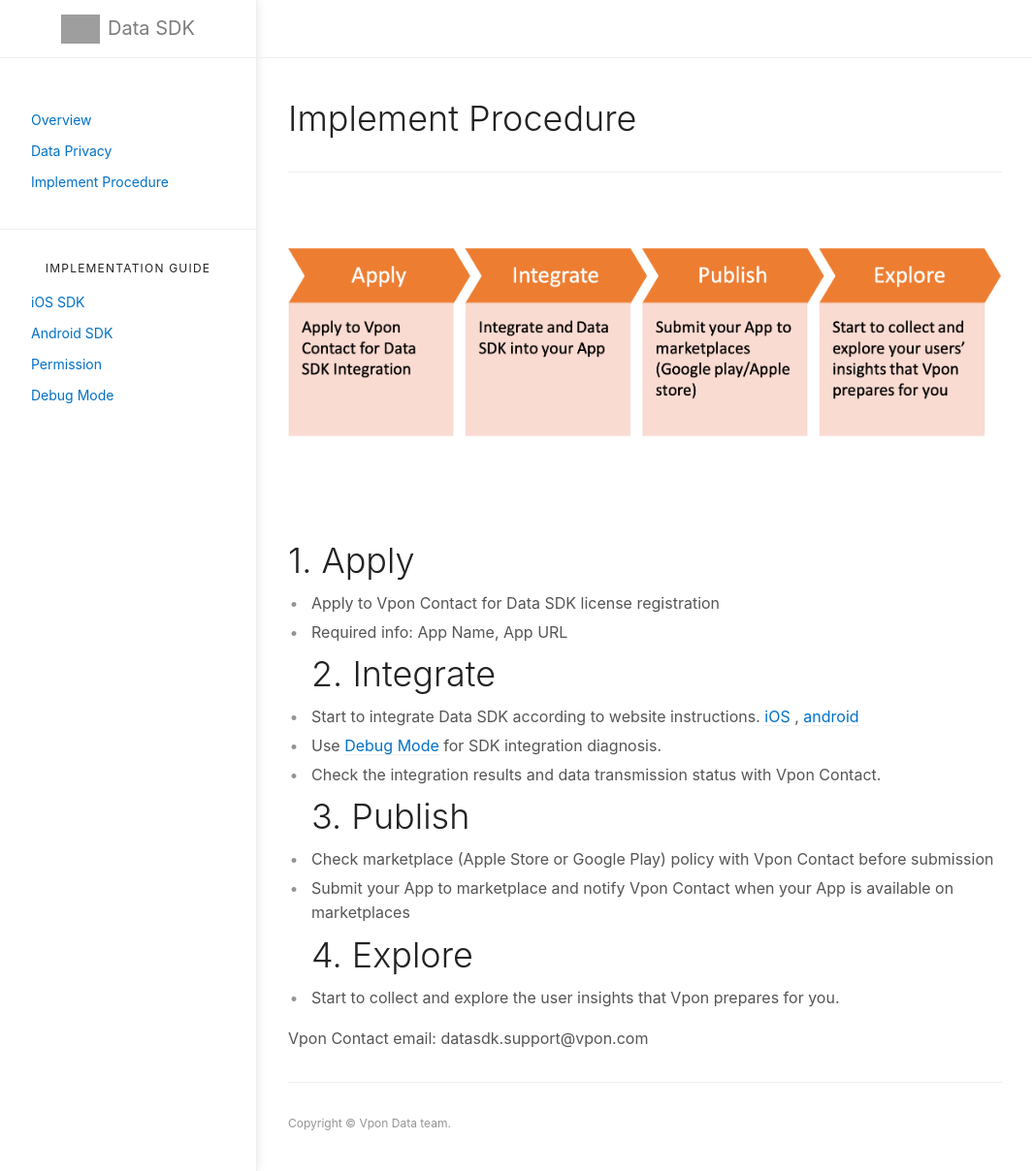
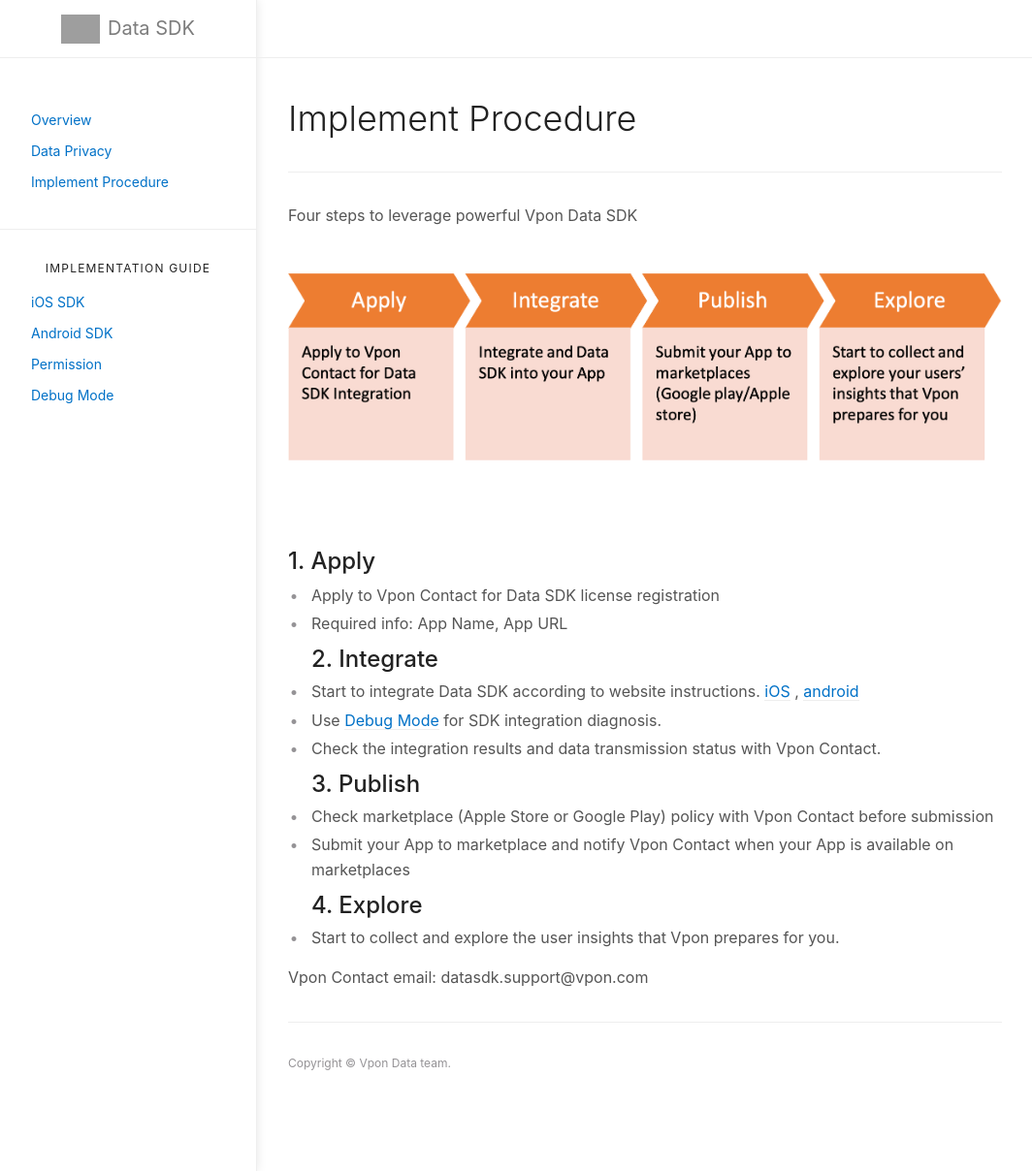
Before and after one commit to vpon-data/data-sdk, a Jekyll site: the page built from docs/ImplementProcedure.md, in a window 1280 px wide and 1208 px high. Shown: the whole window at 97% size, without its empty margins (107-1171 px from the left). Built offline with Jekyll 4.4.1, drawn with Linux system fonts in a browser that asks for light colours; grey boxes are pictures that could not be loaded.

Commit message:
Update ImplementProcedure.md

```diff
--- a/docs/ImplementProcedure.md
+++ b/docs/ImplementProcedure.md
@@ -11,20 +11,21 @@
 # Implement Procedure
 ---
 
+Four steps to leverage powerful Vpon Data SDK
 ![](/docs/images/implement_procedure.png)
 
-# 1. Apply
+## 1. Apply
 * Apply to Vpon Contact for Data SDK license registration
 * Required info: App Name, App URL
-# 2. Integrate
+## 2. Integrate
 * Start to integrate Data SDK according to website instructions.
 [iOS](https://datasdk.vpon.com/ios) , [android](https://datasdk.vpon.com/android)
 * Use [Debug Mode](https://datasdk.vpon.com/debug_mode) for SDK integration diagnosis.
 * Check the integration results and data transmission status with Vpon Contact.
-# 3. Publish
+## 3. Publish
 * Check marketplace (Apple Store or Google Play) policy with Vpon Contact before submission
 * Submit your App to marketplace and notify Vpon Contact when your App is available on marketplaces
-# 4. Explore
+## 4. Explore
 * Start to collect and explore the user insights that Vpon prepares for you.
 
 Vpon Contact email: datasdk.support<span>@vpon.com
```
